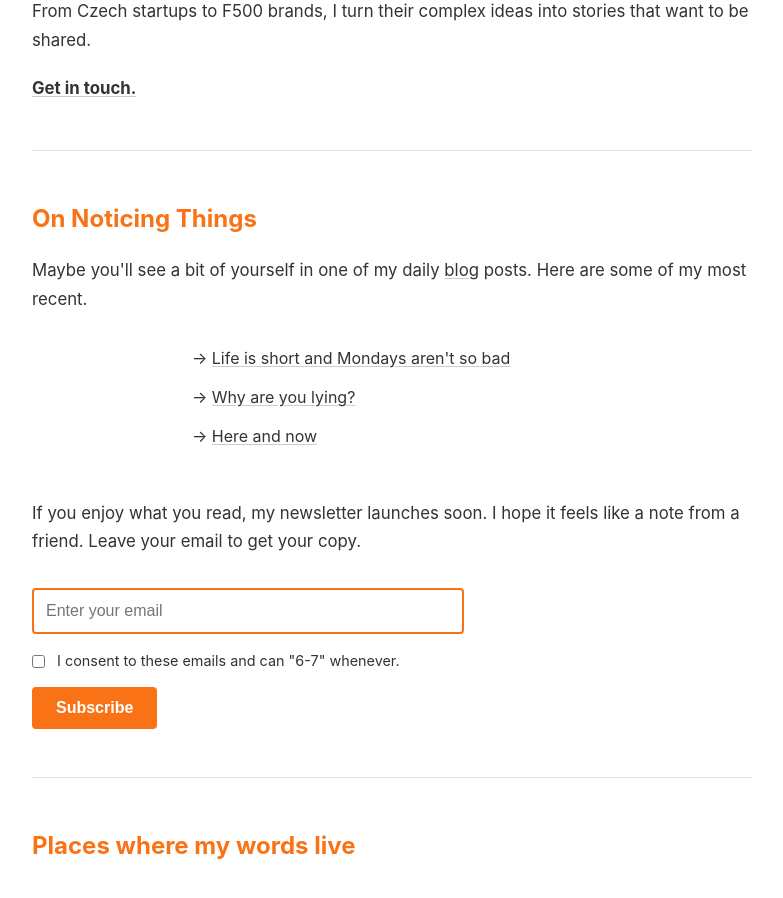
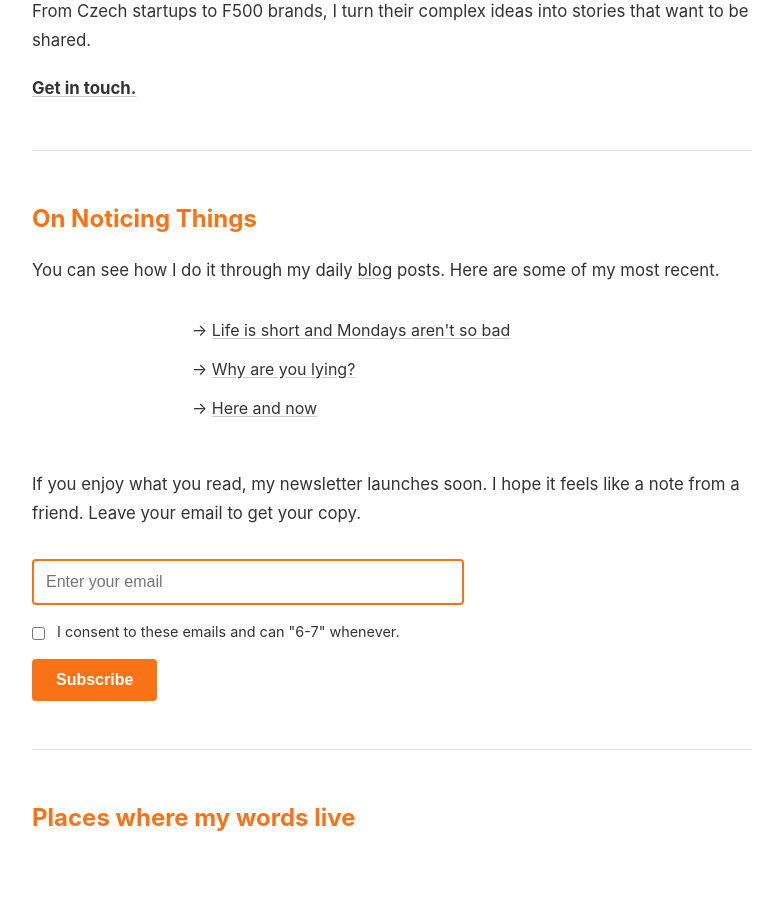
Before and after one commit to westleyovercash/westleyovercash.github.io, a Jekyll site: the page built from index.md, in a window 1280 px wide and 900 px high, scrolled down 569 px. Shown: the whole window, without its empty margins (248-1031 px from the left). Built offline with Jekyll 4.4.1, drawn with Linux system fonts in a browser that asks for light colours.

Commit message:
Update index.md

```diff
--- a/index.md
+++ b/index.md
@@ -21,7 +21,7 @@ From Czech startups to F500 brands, I turn their complex ideas into stories that
 <hr style="border: none; border-top: 1px solid #e0e0e0; margin: 3rem 0;">
 
 <h2>On Noticing Things</h2>
-<p>Maybe you'll see a bit of yourself in one of my daily <a href="/blog">blog</a> posts. Here are some of my most recent.</p>
+<p>You can see how I do it through my daily <a href="/blog">blog</a> posts. Here are some of my most recent.</p>
 <ul style="list-style: none; padding: 0; margin: 2rem auto; max-width: 400px;">
 {% for post in site.posts limit:3 %}
   <li style="margin-bottom: 0.75rem; text-align: left;">→ <a href="{{ post.url }}">{{ post.title }}</a></li>
```
